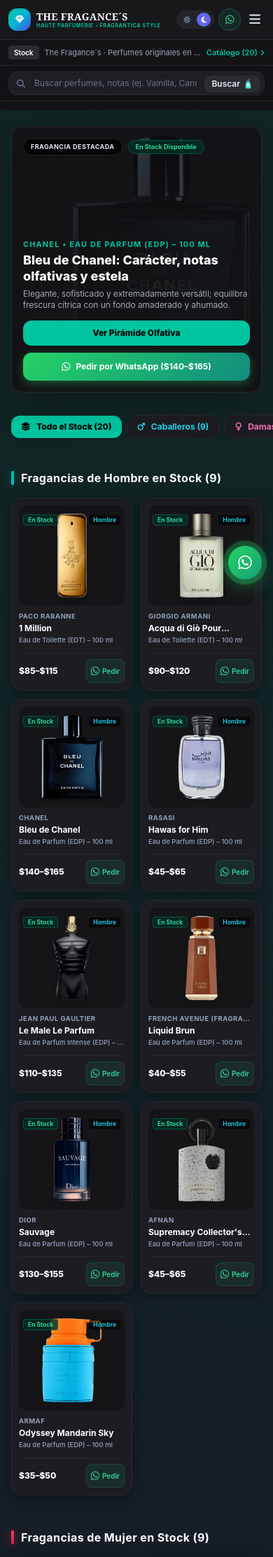
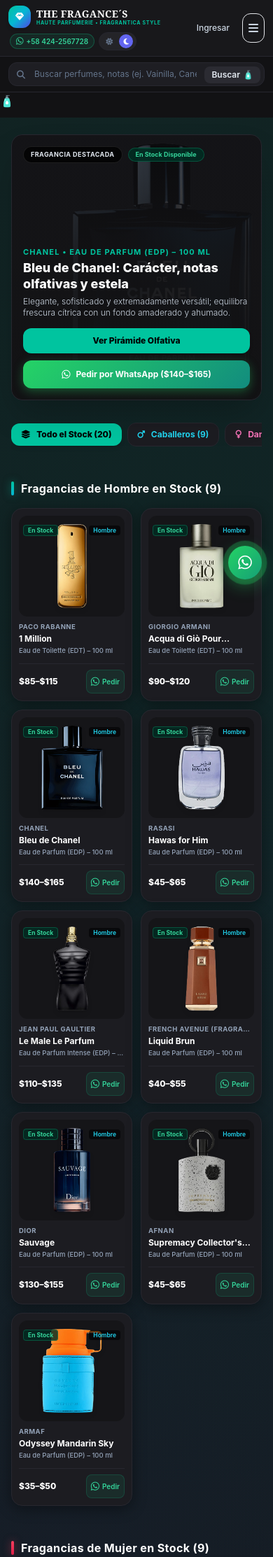
Before and after one commit to loynermarval26/P, a Flask app: page / in a window 390 px wide. Shown: the top 2225 px of the page at 70% size. Run offline with Flask 3, Linux system fonts and the light colour scheme; data comes from the database, SQL or seed files in the repository; data that the repository does not hold is empty; some libraries are stand-ins or nearby versions.

Commit message:
fix(layout): eliminar barra de stock, reubicar whatsapp y tema bajo el logo, y remover espacio muerto lateral

```diff
--- a/static/css/custom.css
+++ b/static/css/custom.css
@@ -37,14 +37,26 @@ html.dark {
   --frag-purple: #a855f7;
 }
 
-html, body {
+*, *::before, *::after {
+  box-sizing: border-box;
+}
+
+html {
+  overflow-x: hidden;
+  max-width: 100%;
+  width: 100%;
+  -webkit-text-size-adjust: 100%;
+}
+
+body {
   background-color: var(--bg-main);
   color: var(--text-main);
   font-family: -apple-system, BlinkMacSystemFont, "Segoe UI", Roboto, "Helvetica Neue", Arial, sans-serif;
   transition: background-color 0.25s ease, color 0.25s ease;
   overflow-x: hidden;
-  max-width: 100vw;
+  max-width: 100%;
   width: 100%;
+  position: relative;
 }
 
 /* ================= LIGHT MODE OVERRIDES FOR TAILWIND UTILITIES ================= */
@@ -138,6 +150,8 @@ html:not(.dark) #themeToggleBtn {
     radial-gradient(circle at 85% 20%, rgba(6, 182, 212, 0.06) 0%, transparent 45%),
     radial-gradient(circle at 15% 40%, rgba(124, 58, 237, 0.05) 0%, transparent 45%);
   background-repeat: no-repeat;
+  overflow-x: clip;
+  max-width: 100%;
 }
 
 /* Subtle accent instead of heavy brown glow */
--- a/templates/base.html
+++ b/templates/base.html
@@ -1,8 +1,8 @@
 <!DOCTYPE html>
-<html lang="es" class="dark">
+<html lang="es" class="dark overflow-x-hidden w-full max-w-full">
 <head>
     <meta charset="UTF-8">
-    <meta name="viewport" content="width=device-width, initial-scale=1.0">
+    <meta name="viewport" content="width=device-width, initial-scale=1.0, maximum-scale=5.0">
     <title>{% block title %}{{ settings.store_name }}{% endblock %} | Fragancias & Notas Olfativas</title>
 
     <!-- Theme Flash Prevention -->
@@ -47,15 +47,16 @@
     <link rel="stylesheet" href="https://cdnjs.cloudflare.com/ajax/libs/font-awesome/6.5.1/css/all.min.css">
     {% block head %}{% endblock %}
 </head>
-<body class="bg-frag-dark text-slate-100 min-h-screen flex flex-col antialiased selection:bg-frag-teal selection:text-black">
+<body class="bg-frag-dark text-slate-100 min-h-screen flex flex-col antialiased selection:bg-frag-teal selection:text-black overflow-x-hidden w-full max-w-full">
 
     <!-- Top Main Header (Fragrantica Exact Style with The Fragance´s Branding) -->
-    <header class="bg-frag-header border-b border-frag-border sticky top-0 z-50 transition-colors">
+    <header class="bg-frag-header border-b border-frag-border sticky top-0 z-50 transition-colors w-full max-w-full">
         <div class="max-w-7xl mx-auto px-3 sm:px-6 lg:px-8">
-            <div class="flex items-center justify-between h-14 sm:h-16 gap-2 sm:gap-4">
+            <div class="flex items-center justify-between py-2 sm:py-2.5 gap-2 sm:gap-4">
 
-                <!-- Logo: "The Fragance´s" with Diamond Bottle -->
-                <div class="flex items-center gap-2 sm:gap-3 flex-shrink-0 min-w-0">
+                <!-- Left: Brand Logo + Subtitle AND Underneath: WhatsApp Contact + Day/Night Toggle -->
+                <div class="flex flex-col justify-center flex-shrink-0 min-w-0">
+                    <!-- Brand Logo & Name -->
                     <a href="{{ url_for('index') }}" class="flex items-center gap-2 sm:gap-2.5 group">
                         <div class="w-8 h-8 sm:w-9 sm:h-9 rounded-xl bg-gradient-to-br from-frag-teal via-frag-cyan to-indigo-600 flex items-center justify-center text-white shadow-md shadow-frag-teal/30 group-hover:scale-105 transition flex-shrink-0">
                             <i class="fa-solid fa-gem text-xs sm:text-sm"></i>
@@ -69,10 +70,40 @@
                             </span>
                         </div>
                     </a>
+
+                    <!-- Under Brand Name: WhatsApp Contact and Day/Night Switch -->
+                    <div class="flex items-center gap-1.5 sm:gap-2 mt-1.5 pl-0.5">
+                        <!-- Direct WhatsApp Contact -->
+                        <a href="https://wa.me/{{ settings.whatsapp_number }}?text=Hola,%20quisiera%20consultar%20sobre%20el%20catálogo%20de%20The%20Fragance´s"
+                           target="_blank"
+                           class="inline-flex items-center gap-1 sm:gap-1.5 px-2 sm:px-2.5 py-0.5 sm:py-1 rounded-full bg-emerald-500/10 hover:bg-emerald-500/20 text-emerald-400 border border-emerald-500/30 text-[10px] sm:text-[11px] font-semibold transition flex-shrink-0"
+                           title="Atención directa por WhatsApp">
+                            <i class="fa-brands fa-whatsapp text-xs sm:text-sm text-emerald-400"></i>
+                            <span>+58 424-2567728</span>
+                        </a>
+
+                        <!-- Day/Night Toggle Pill -->
+                        <button
+                            id="themeToggleBtn"
+                            type="button"
+                            class="flex items-center bg-[#242428] border border-frag-border rounded-full p-0.5 px-1 sm:px-1.5 gap-1 cursor-pointer hover:border-frag-teal transition flex-shrink-0"
+                            title="Cambiar Modo Claro / Oscuro"
+                        >
+                            <span id="themeSunIcon" class="w-3.5 h-3.5 sm:w-4 sm:h-4 rounded-full text-slate-500 flex items-center justify-center text-[9px]">
+                                <i class="fa-solid fa-sun"></i>
+                            </span>
+                            <span id="themeMoonIcon" class="w-3.5 h-3.5 sm:w-4 sm:h-4 rounded-full bg-indigo-500 text-white flex items-center justify-center text-[9px]">
+                                <i class="fa-solid fa-moon"></i>
+                            </span>
+                        </button>
+                    </div>
                 </div>
 
-                <!-- Navigation Links (Desktop) -->
-                <nav class="hidden lg:flex items-center gap-6 text-[13px] font-medium text-slate-300">
+                <!-- Right Side: Navigation Links (Desktop) + User Auth / Profile + Mobile Menu Hamburger -->
+                <div class="flex items-center gap-2 sm:gap-4 flex-shrink-0">
+
+                    <!-- Navigation Links (Desktop lg) -->
+                    <nav class="hidden lg:flex items-center gap-5 text-[13px] font-medium text-slate-300">
                         <a href="{{ url_for('catalog') }}" class="hover:text-frag-teal transition">Catálogo</a>
 
                         <!-- Fragancias Dropdown -->
@@ -81,7 +112,7 @@
                                 <span>Fragancias en Stock</span>
                                 <i class="fa-solid fa-chevron-down text-[10px] text-slate-400 group-hover:text-frag-teal transition"></i>
                             </button>
-                        <div class="absolute left-0 mt-1 w-48 bg-frag-card border border-frag-border rounded-xl shadow-2xl py-2 hidden group-hover:block z-50">
+                            <div class="absolute right-0 mt-1 w-48 bg-frag-card border border-frag-border rounded-xl shadow-2xl py-2 hidden group-hover:block z-50">
                                 <a href="{{ url_for('catalog') }}" class="block px-4 py-2 text-xs text-slate-300 hover:text-frag-teal hover:bg-frag-pill">Todo el Stock (20)</a>
                                 <a href="{{ url_for('catalog', genero='Hombre') }}" class="block px-4 py-2 text-xs text-slate-300 hover:text-frag-teal hover:bg-frag-pill">Caballeros (9)</a>
                                 <a href="{{ url_for('catalog', genero='Mujer') }}" class="block px-4 py-2 text-xs text-slate-300 hover:text-frag-teal hover:bg-frag-pill">Damas (9)</a>
@@ -90,53 +121,22 @@
                         </div>
 
                         <a href="{{ url_for('catalog', q='Vainilla') }}" class="hover:text-frag-teal transition">Notas</a>
-                    <a href="https://wa.me/{{ settings.whatsapp_number }}" target="_blank" class="hover:text-frag-teal transition flex items-center gap-1.5 text-emerald-400 font-semibold">
-                        <i class="fa-brands fa-whatsapp text-sm"></i>
-                        <span>+58 424-2567728</span>
-                    </a>
                     </nav>
 
-                <!-- Right Actions: Day/Night Toggle, WhatsApp, User Auth, Mobile Hamburger -->
-                <div class="flex items-center gap-1.5 sm:gap-2.5 flex-shrink-0">
-
-                    <!-- Day/Night Toggle Pill -->
-                    <button
-                        id="themeToggleBtn"
-                        type="button"
-                        class="flex items-center bg-[#242428] border border-frag-border rounded-full p-0.5 px-1 sm:px-1.5 gap-1 cursor-pointer hover:border-frag-teal transition"
-                        title="Cambiar Modo Claro / Oscuro"
-                    >
-                        <span id="themeSunIcon" class="w-4 h-4 rounded-full text-slate-500 flex items-center justify-center text-[10px]">
-                            <i class="fa-solid fa-sun"></i>
-                        </span>
-                        <span id="themeMoonIcon" class="w-4 h-4 rounded-full bg-indigo-500 text-white flex items-center justify-center text-[10px]">
-                            <i class="fa-solid fa-moon"></i>
-                        </span>
-                    </button>
-
-                    <!-- WhatsApp Button: Compact Icon on Mobile, Full on Tablet/Desktop -->
-                    <a href="https://wa.me/{{ settings.whatsapp_number }}?text=Hola,%20quisiera%20consultar%20sobre%20el%20catálogo%20de%20The%20Fragance´s"
-                       target="_blank"
-                       class="inline-flex items-center justify-center w-8 h-8 sm:w-auto sm:h-auto sm:px-3 sm:py-1.5 rounded-full bg-emerald-500/10 hover:bg-emerald-500/20 text-emerald-400 border border-emerald-500/30 text-xs font-semibold transition"
-                       title="Atención directa por WhatsApp">
-                        <i class="fa-brands fa-whatsapp text-sm"></i>
-                        <span class="hidden md:inline ml-1.5">+58 424-2567728</span>
-                    </a>
-
-                    <!-- User Authentication / Profile (Hidden on Mobile < sm to prevent navbar overflow) -->
+                    <!-- User Authentication / Profile Dropdown -->
                     {% if current_user %}
-                    <div class="hidden sm:block relative group">
-                        <button class="flex items-center gap-2 py-1 px-2.5 rounded-xl bg-frag-card hover:bg-frag-cardHover border border-frag-border text-xs text-white transition">
-                            <div class="w-6 h-6 rounded-lg bg-gradient-to-br from-frag-teal to-frag-cyan text-black font-bold flex items-center justify-center text-[11px]">
+                    <div class="relative group">
+                        <button class="flex items-center gap-2 py-1.5 px-2.5 rounded-xl bg-frag-card hover:bg-frag-cardHover border border-frag-border text-xs text-white transition">
+                            <div class="w-6 h-6 rounded-lg bg-gradient-to-br from-frag-teal to-frag-cyan text-black font-bold flex items-center justify-center text-[10px]">
                                 {{ current_user.name[:1]|upper }}
                             </div>
-                            <span class="font-semibold max-w-[90px] truncate">{{ current_user.name.split()[0] }}</span>
+                            <span class="font-semibold max-w-[85px] truncate hidden sm:inline">{{ current_user.name.split()[0] }}</span>
                             {% if current_user.role == 'admin' %}
                             <span class="px-1.5 py-0.2 rounded text-[8px] font-bold bg-amber-500/20 text-amber-300 border border-amber-500/30">Admin</span>
                             {% endif %}
-                            <i class="fa-solid fa-chevron-down text-[9px] text-slate-400"></i>
+                            <i class="fa-solid fa-chevron-down text-[8px] text-slate-400"></i>
                         </button>
-                        <div class="absolute right-0 mt-1 w-44 bg-frag-card border border-frag-border rounded-xl shadow-2xl py-2 hidden group-hover:block z-50">
+                        <div class="absolute right-0 mt-1 w-48 bg-frag-card border border-frag-border rounded-xl shadow-2xl py-2 hidden group-hover:block z-50">
                             <div class="px-3 py-1.5 border-b border-frag-border mb-1">
                                 <div class="text-[11px] font-bold text-white truncate">{{ current_user.name }}</div>
                                 <div class="text-[9px] text-slate-400 truncate">{{ current_user.email }}</div>
@@ -156,20 +156,20 @@
                         </div>
                     </div>
                     {% else %}
-                    <!-- Para visitantes: Oculto en móviles (< sm) para que nunca se desborde -->
-                    <div class="hidden sm:flex items-center gap-2">
-                        <a href="{{ url_for('user_login') }}" class="text-xs text-slate-300 hover:text-white px-2.5 py-1 rounded-lg hover:bg-frag-card transition font-medium">
+                    <!-- Para visitantes: Ingresar & Registrarse a la derecha -->
+                    <div class="flex items-center gap-1.5 sm:gap-2">
+                        <a href="{{ url_for('user_login') }}" class="text-xs text-slate-300 hover:text-white px-2.5 py-1.5 rounded-lg hover:bg-frag-card transition font-medium">
                             Ingresar
                         </a>
-                        <a href="{{ url_for('user_register') }}" class="text-xs bg-gradient-to-r from-frag-teal to-frag-cyan text-black font-extrabold px-3 py-1 rounded-lg transition shadow-sm hover:opacity-95">
+                        <a href="{{ url_for('user_register') }}" class="hidden sm:inline-flex text-xs bg-gradient-to-r from-frag-teal to-frag-cyan text-black font-extrabold px-3 py-1.5 rounded-lg transition shadow-sm hover:opacity-95">
                             Registrarse
                         </a>
                     </div>
                     {% endif %}
 
-                    <!-- Mobile Menu Hamburger Button (Always visible on mobile & tablet) -->
-                    <button id="mobileMenuBtn" class="lg:hidden text-slate-300 hover:text-white p-1.5 rounded-lg hover:bg-frag-card transition focus:outline-none" aria-label="Abrir Menú">
-                        <i class="fa-solid fa-bars text-lg"></i>
+                    <!-- Mobile Menu Hamburger Button -->
+                    <button id="mobileMenuBtn" class="lg:hidden text-slate-300 hover:text-white p-2 rounded-xl hover:bg-frag-card border border-frag-border/40 transition focus:outline-none" aria-label="Abrir Menú">
+                        <i class="fa-solid fa-bars text-base"></i>
                     </button>
                 </div>
 
@@ -246,24 +246,6 @@
         </div>
     </header>
 
-    <!-- Sub-bar: Community Feed Announcement -->
-    <div class="bg-[#141416] border-b border-frag-border py-2 px-3 sm:px-4 text-xs transition-colors overflow-hidden">
-        <div class="max-w-7xl mx-auto flex items-center justify-between gap-2">
-            <div class="flex items-center gap-2 overflow-hidden text-slate-300 min-w-0">
-                <span class="px-2 py-0.5 rounded bg-[#2b2b32] text-white font-semibold text-[10px] flex-shrink-0">
-                    Stock
-                </span>
-                <span class="truncate text-slate-400 text-[11px] sm:text-xs">
-                    The Fragance´s · Perfumes originales en stock · Pedidos vía WhatsApp
-                </span>
-            </div>
-            <a href="{{ url_for('catalog') }}" class="text-frag-teal hover:underline font-semibold flex-shrink-0 flex items-center gap-1 text-[11px]">
-                <span>Catálogo (20)</span>
-                <i class="fa-solid fa-angle-right text-[10px]"></i>
-            </a>
-        </div>
-    </div>
-
     <!-- Integrated Search Bar under Header -->
     <div class="bg-frag-dark border-b border-frag-border py-2 px-3 sm:px-4 transition-colors">
         <div class="max-w-7xl mx-auto">
@@ -283,6 +265,13 @@
                         </span>
                         <button type="submit" class="px-2.5 py-1 bg-[#2b2b32] hover:bg-[#34343d] text-slate-200 text-xs font-semibold rounded-lg flex items-center gap-1 transition">
                             <span>Buscar</span>
+                            <span>🧴</span>
+                        </button>
+                    </div>
+                </div>
+            </form>
+        </div>
+    </div>
                             <span>🧴</span>
                         </button>
                     </div>
--- a/templates/index.html
+++ b/templates/index.html
@@ -4,7 +4,7 @@
 
 {% block content %}
 <!-- Atmospheric Ambient Container -->
-<div class="frag-ambient-bg relative pt-6 pb-16">
+<div class="frag-ambient-bg relative pt-6 pb-16 w-full max-w-full overflow-x-hidden">
     <div class="frag-autumn-glow"></div>
 
     <div class="max-w-7xl mx-auto px-4 sm:px-6 lg:px-8 relative z-10">
@@ -67,7 +67,7 @@
                 {% endif %}
 
                 <!-- 2. Filtros Rápidos por Stock Real (20 perfumes) -->
-                <div class="flex items-center gap-2 overflow-x-auto pb-1 scrollbar-none -mx-4 px-4 sm:mx-0 sm:px-0">
+                <div class="flex items-center gap-2 overflow-x-auto pb-2 scrollbar-none w-full max-w-full">
                     <a href="{{ url_for('catalog') }}" class="px-3.5 py-2 rounded-xl bg-frag-teal text-black font-extrabold text-xs shadow-md shadow-frag-teal/25 flex-shrink-0">
                         <i class="fa-solid fa-layer-group mr-1.5"></i>
                         Todo el Stock ({{ all_perfumes|length }})
```
Lines whose indentation alone changed are shown as unchanged.
